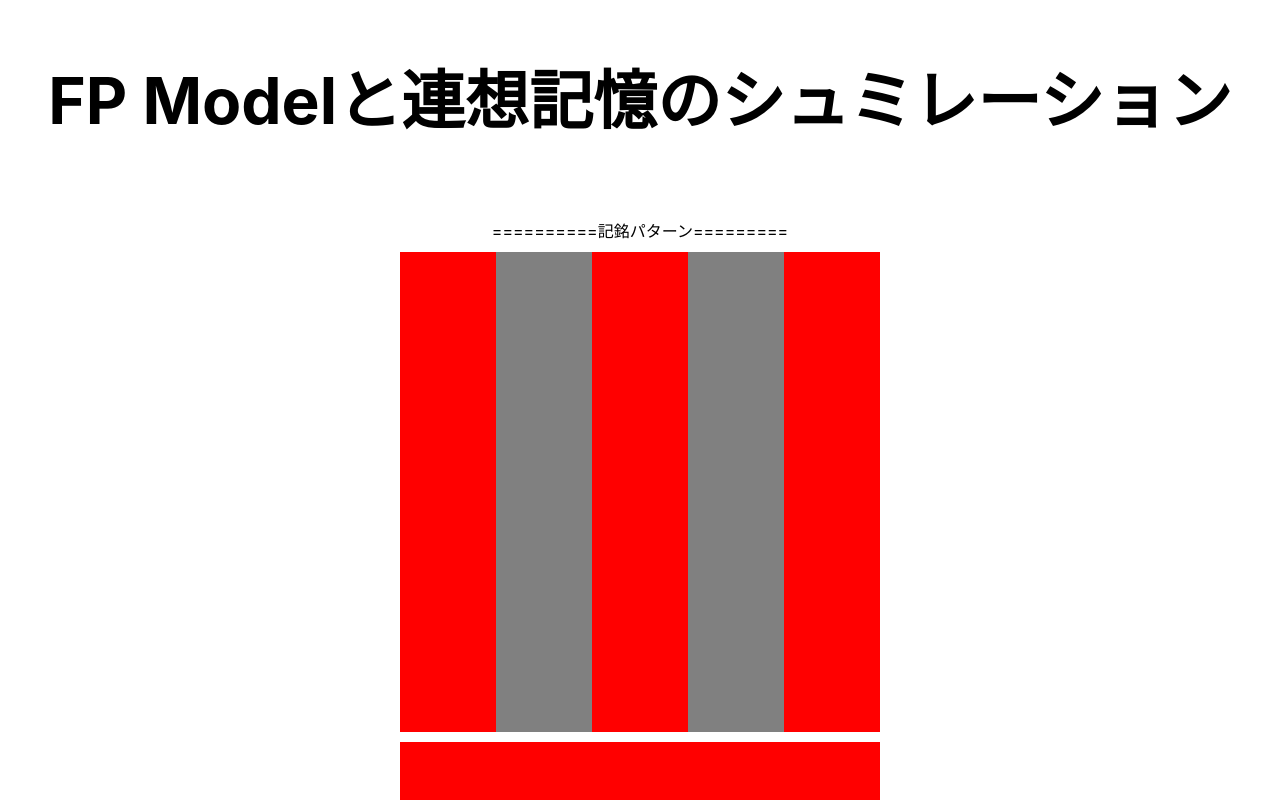
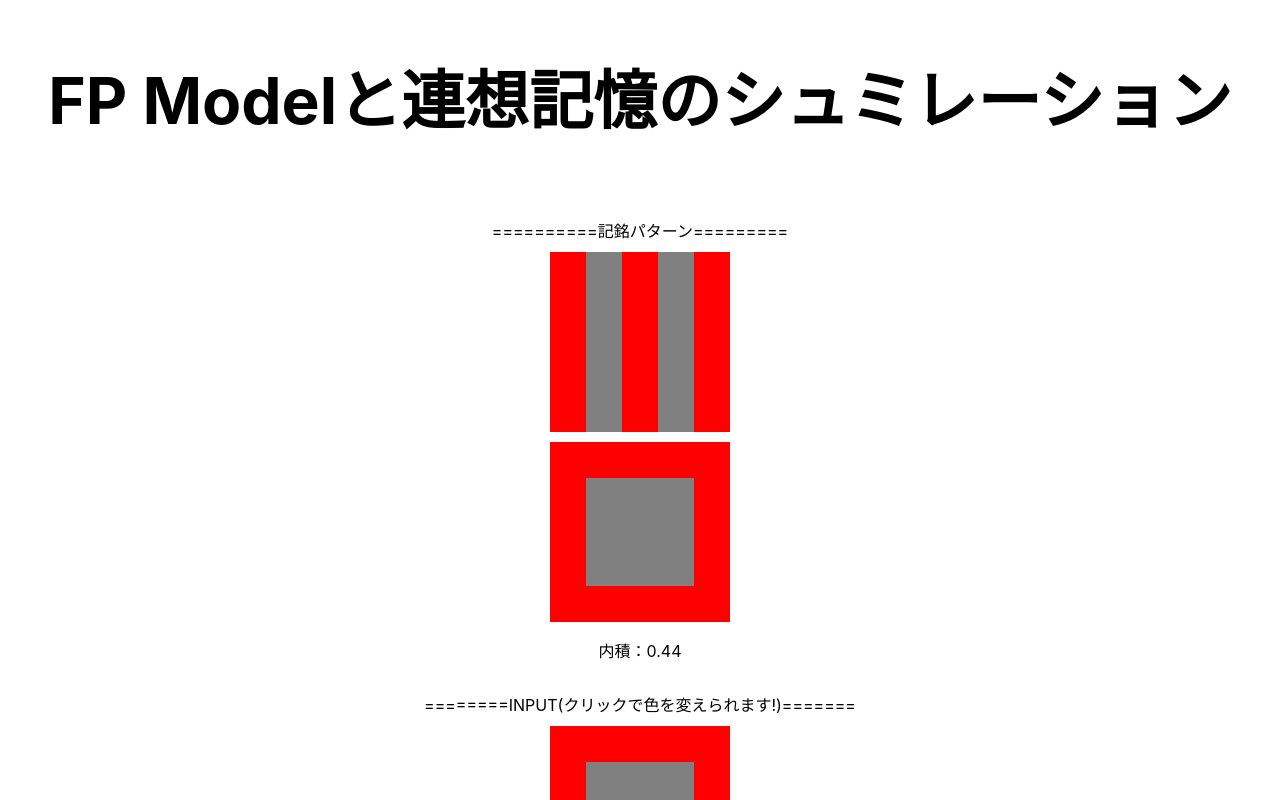
Before and after one commit to yamoyamoto/fp_model_simulation, a Next.js app: page /simple_dynamics in a window 1280 px wide. Shown: the top 800 px of the page. Built offline with nearby package versions, Linux system fonts and the light colour scheme.

Commit message:
change to onmouseover

```diff
--- a/src/components/atoms/ColorBlock.tsx
+++ b/src/components/atoms/ColorBlock.tsx
@@ -6,7 +6,7 @@ type Props = {
 };
 
 const ColorBlock: React.FC<Props> = (props) => {
-  const handle_click = () => {
+  const handle_change = () => {
     var new_s_ij = props.s == 1 ? -1 : 1;
     props.update_block(new_s_ij);
   };
@@ -14,9 +14,9 @@ const ColorBlock: React.FC<Props> = (props) => {
   return (
     <div
       className="color_block"
-      style={{ padding: "8px", backgroundColor: props.s == 1 ? "red" : "gray", display: "inline-block" }}
-      onClick={() => {
-        handle_click();
+      style={{ padding: "3px", backgroundColor: props.s == 1 ? "red" : "gray", display: "inline-block" }}
+      onMouseOver={() => {
+        handle_change();
       }}
     ></div>
   );
```
